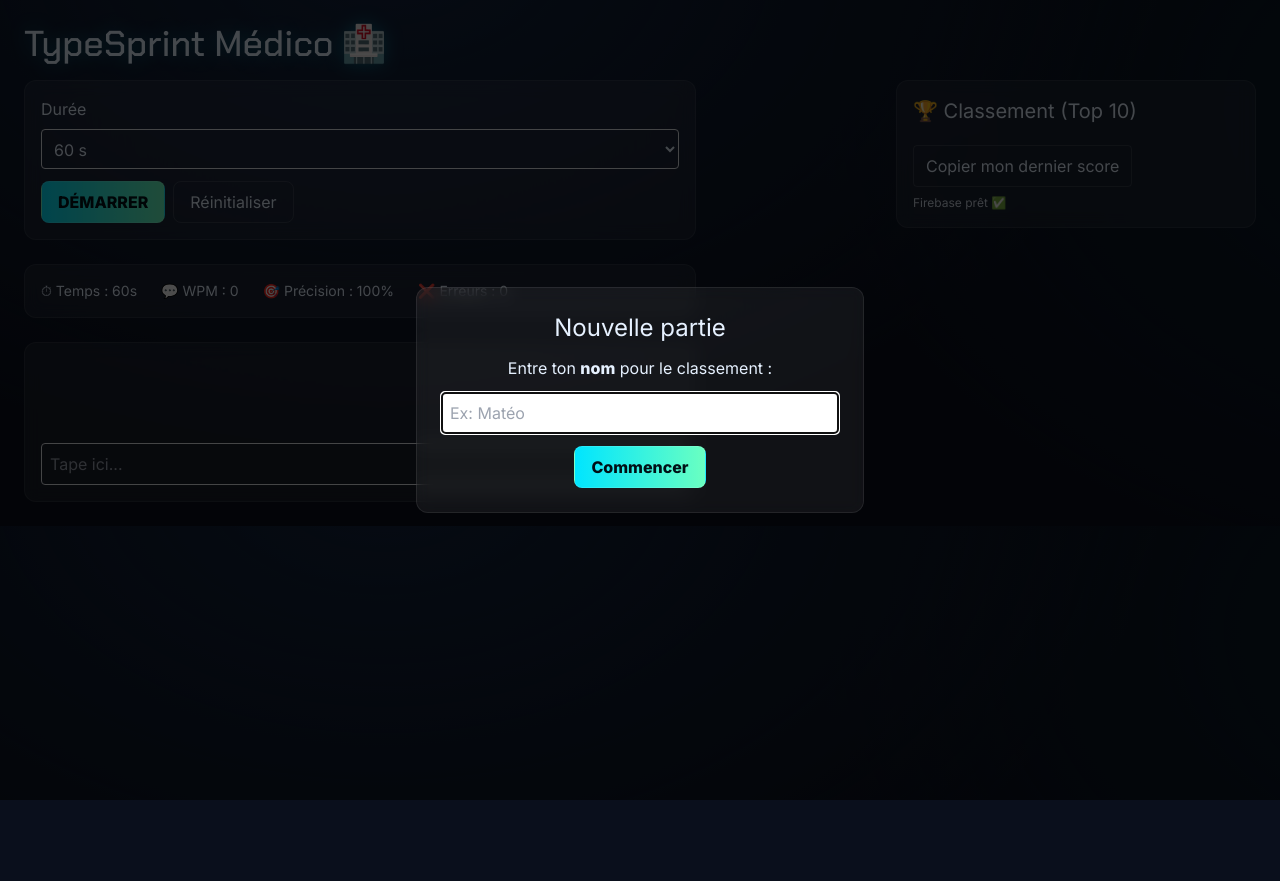
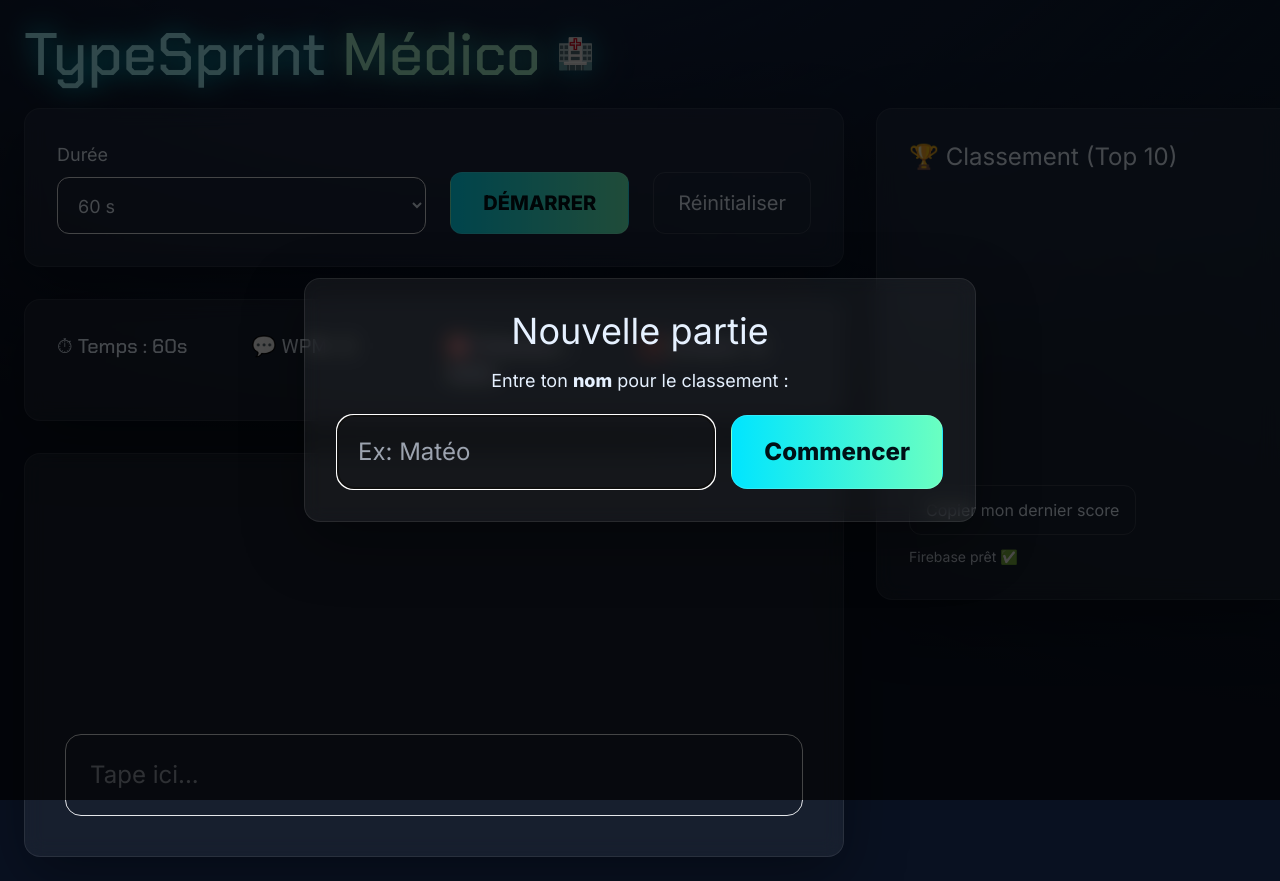
Before and after one commit to mateo18500/jeux, a plain HTML site: page index.html in a window 1280 px wide. Both pictures are taken after a click on the button "DÉMARRER". Before the commit the page ends 800 px from the top, so only its background shows below. Drawn offline with nearby package versions, Linux system fonts and the light colour scheme; no server answers.

Commit message:
Update index.html

```diff
--- a/index.html
+++ b/index.html
@@ -8,19 +8,19 @@
   <script src="https://cdn.tailwindcss.com"></script>
   <link href="https://fonts.googleapis.com/css2?family=Chakra+Petch:wght@500;700&family=Inter:wght@400;600;800&display=swap" rel="stylesheet">
   <style>
-    :root { --bg:#0a0f1c; --ink:#e6f1ff; --muted:#8ea2c6; --neon1:#00e5ff; --neon2:#6affc1; --danger:#ff5d7a; }
-    body { font-family:'Inter',system-ui; color:var(--ink); background: radial-gradient(1200px 800px at 30% -10%, #14243f, transparent 65%), radial-gradient(1200px 800px at 120% 20%, #0a1b2b, transparent 60%), var(--bg); overflow-x:hidden; }
-    .game-title{ font-family:'Chakra Petch',monospace; text-shadow:0 0 18px rgba(0,229,255,.35); }
-    .glass{ background: rgba(255,255,255,.06); border:1px solid rgba(255,255,255,.08); backdrop-filter: blur(8px); }
-    .btn{ border:1px solid rgba(255,255,255,.12); transition: transform .06s ease, box-shadow .15s ease; }
-    .btn:hover{ transform: translateY(-1px); box-shadow:0 6px 18px rgba(0,0,0,.35), 0 0 14px rgba(0,229,255,.25); }
+    :root { --bg:#091121; --ink:#e6f1ff; --muted:#8ea2c6; --neon1:#00e5ff; --neon2:#6affc1; --danger:#ff5d7a; }
+    body { font-family:'Inter',system-ui; color:var(--ink); background: radial-gradient(1600px 900px at 40% -20%, #162649 0%, transparent 70%), radial-gradient(1600px 900px at 120% 20%, #0b1d32 0%, transparent 65%), var(--bg); overflow-x:hidden; }
+    .game-title{ font-family:'Chakra Petch',monospace; text-shadow:0 0 24px rgba(0,229,255,.38), 0 0 50px rgba(106,255,193,.24); }
+    .glass{ background: rgba(255,255,255,.06); border:1px solid rgba(255,255,255,.08); backdrop-filter: blur(10px); box-shadow: 0 20px 60px rgba(0,0,0,.35); }
+    .btn{ border:1px solid rgba(255,255,255,.14); transition: transform .06s ease, box-shadow .15s ease; }
+    .btn:hover{ transform: translateY(-1px) scale(1.01); box-shadow:0 10px 28px rgba(0,0,0,.4), 0 0 18px rgba(0,229,255,.28); }
     .btn-primary{ background: linear-gradient(90deg,var(--neon1),var(--neon2)); color:#001016; font-weight:800; }
-    .neon{ text-shadow:0 0 10px var(--neon1),0 0 22px var(--neon2); }
     .target-char{ position:relative; }
-    .target-char::after{ content:""; position:absolute; left:0; right:0; bottom:-4px; height:4px; background:linear-gradient(90deg,var(--neon1),var(--neon2)); border-radius:9999px; animation:pulse 1.1s ease-in-out infinite; }
+    .target-char::after{ content:""; position:absolute; left:0; right:0; bottom:-6px; height:6px; background:linear-gradient(90deg,var(--neon1),var(--neon2)); border-radius:9999px; animation:pulse 1.1s ease-in-out infinite; }
     @keyframes pulse{ 0%{opacity:.35}50%{opacity:1}100%{opacity:.35} }
     .shake{ animation: shake .18s linear; }
-    @keyframes shake{ 0%{transform:translateX(0)}25%{transform:translateX(-4px)}50%{transform:translateX(4px)}75%{transform:translateX(-3px)}100%{transform:translateX(0)} }
+    @keyframes shake{ 0%{transform:translateX(0)}25%{transform:translateX(-6px)}50%{transform:translateX(6px)}75%{transform:translateX(-4px)}100%{transform:translateX(0)} }
+    .hud{ font-family:'Chakra Petch',monospace; }
   </style>
 
   <!-- Firebase v9 compat (fonctionne en local/file:// et sans ES Modules) -->
@@ -29,26 +29,37 @@
   <script src="https://www.gstatic.com/firebasejs/9.22.2/firebase-auth-compat.js"></script>
 </head>
 <body class="p-6">
-  <h1 class="game-title text-4xl mb-4 flex items-center gap-2">TypeSprint Médico <span class="text-cyan-300">🏥</span></h1>
+  <!-- Header géant -->
+  <header class="max-w-[1600px] mx-auto mb-6">
+    <h1 class="game-title text-5xl md:text-6xl flex items-center gap-4">
+      <span class="text-cyan-200 drop-shadow-[0_0_12px_rgba(0,229,255,0.45)]">TypeSprint</span>
+      <span class="text-emerald-200 drop-shadow-[0_0_12px_rgba(106,255,193,0.35)]">Médico</span>
+      <span class="text-3xl">🏥</span>
+    </h1>
+  </header>
 
-  <div class="grid gap-6 lg:grid-cols-[1fr,360px]">
-    <!-- Colonne principale -->
-    <main class="space-y-6">
-      <section class="glass p-4 rounded-xl max-w-2xl">
-        <label class="block mb-2">Durée</label>
-        <select id="duration" class="bg-transparent border p-2 rounded w-full mb-3">
-          <option value="30">30 s</option>
-          <option value="60" selected>60 s</option>
-          <option value="120">120 s</option>
-        </select>
-        <div class="flex gap-2">
-          <button id="startBtn" class="btn btn-primary px-4 py-2 rounded-lg">DÉMARRER</button>
-          <button id="resetBtn" class="btn px-4 py-2 rounded-lg">Réinitialiser</button>
+  <div class="max-w-[1600px] mx-auto grid gap-8 xl:grid-cols-[minmax(820px,1fr)_420px] items-start">
+    <!-- Colonne principale agrandie -->
+    <main class="space-y-8 justify-self-center w-full">
+      <!-- Paramètres -->
+      <section class="glass p-6 md:p-8 rounded-2xl w-full">
+        <div class="grid md:grid-cols-[1fr_auto_auto] gap-6 items-end">
+          <div>
+            <label class="block mb-2 text-lg">Durée</label>
+            <select id="duration" class="bg-transparent border p-4 rounded-xl w-full text-lg">
+              <option value="30">30 s</option>
+              <option value="60" selected>60 s</option>
+              <option value="120">120 s</option>
+            </select>
+          </div>
+          <button id="startBtn" class="btn btn-primary px-8 py-4 rounded-xl text-xl">DÉMARRER</button>
+          <button id="resetBtn" class="btn px-6 py-4 rounded-xl text-xl">Réinitialiser</button>
         </div>
       </section>
 
-      <section class="glass p-4 rounded-xl max-w-2xl">
-        <div class="flex flex-wrap gap-6 text-sm">
+      <!-- HUD -->
+      <section class="glass p-6 md:p-8 rounded-2xl w-full">
+        <div class="grid grid-cols-2 md:grid-cols-4 gap-6 hud text-xl">
           <div>⏱ Temps : <span id="time">60</span>s</div>
           <div>💬 WPM : <span id="wpm">0</span></div>
           <div>🎯 Précision : <span id="acc">100%</span></div>
@@ -56,40 +67,42 @@
         </div>
       </section>
 
-      <section class="glass p-4 rounded-xl max-w-2xl">
-        <p id="textZone" class="text-lg leading-relaxed min-h-[72px]"></p>
-        <input id="typing" type="text" placeholder="Tape ici..." class="mt-3 w-full p-2 bg-transparent border rounded" disabled>
+      <!-- Zone de jeu XXL -->
+      <section class="glass p-6 md:p-10 rounded-2xl w-full">
+        <p id="textZone" class="text-2xl md:text-3xl leading-relaxed min-h-[160px] md:min-h-[220px]"></p>
+        <input id="typing" type="text" placeholder="Tape ici..." class="mt-5 w-full p-5 md:p-6 text-xl md:text-2xl bg-transparent border rounded-2xl" disabled>
       </section>
     </main>
 
-    <!-- Sidebar classement -->
-    <aside class="glass p-4 rounded-xl h-fit">
-      <h2 class="text-xl mb-2">🏆 Classement (Top 10)</h2>
-      <ol id="leaderboard" class="text-sm space-y-1"></ol>
-      <button id="copyScore" class="btn mt-3 px-3 py-2 rounded">Copier mon dernier score</button>
-      <div id="status" class="text-xs text-slate-300 mt-2"></div>
+    <!-- Sidebar classement compacte -->
+    <aside class="glass p-6 md:p-8 rounded-2xl h-fit sticky top-6 w-full">
+      <h2 class="text-2xl mb-4">🏆 Classement (Top 10)</h2>
+      <ol id="leaderboard" class="text-base md:text-lg space-y-2 min-h-[280px]"></ol>
+      <button id="copyScore" class="btn mt-4 px-4 py-3 rounded-xl text-base">Copier mon dernier score</button>
+      <div id="status" class="text-sm text-slate-300 mt-3"></div>
     </aside>
   </div>
 
-  <!-- Modal nom joueur -->
-  <div id="nameModal" class="fixed inset-0 bg-black/70 hidden items-center justify-center">
-    <div class="glass p-6 rounded-xl text-center w-full max-w-md">
-      <h2 class="text-2xl mb-3">Nouvelle partie</h2>
-      <p class="mb-3">Entre ton <b>nom</b> pour le classement :</p>
-      <input id="playerName" type="text" class="p-2 w-full border rounded mb-3" placeholder="Ex: Matéo" />
-      <button id="saveName" class="btn btn-primary px-4 py-2 rounded-lg">Commencer</button>
-      <p id="nameError" class="text-[var(--danger)] text-sm mt-2 hidden">Le nom est obligatoire.</p>
+  <!-- Modal nom joueur (xl) -->
+  <div id="nameModal" class="fixed inset-0 bg-black/70 hidden items-center justify-center p-6">
+    <div class="glass p-8 rounded-2xl text-center w-full max-w-2xl">
+      <h2 class="text-3xl md:text-4xl mb-4">Nouvelle partie</h2>
+      <p class="mb-5 text-lg">Entre ton <b>nom</b> pour le classement :</p>
+      <div class="grid grid-cols-1 md:grid-cols-[1fr_auto] gap-4">
+        <input id="playerName" type="text" class="p-5 text-2xl w-full bg-transparent border rounded-2xl" placeholder="Ex: Matéo" />
+        <button id="saveName" class="btn btn-primary px-8 py-5 rounded-2xl text-2xl">Commencer</button>
+      </div>
+      <p id="nameError" class="text-[var(--danger)] text-lg mt-3 hidden">Le nom est obligatoire.</p>
     </div>
   </div>
 
   <script>
-    // ------ Firebase init (compat, stable en local) ------
+    // ------ Firebase init (compat) ------
     const firebaseConfig = {
       apiKey: "AIzaSyBDdqP2oe9pIqqwNLwHTotEgje8pkr09Xk",
       authDomain: "jeux-1f6e3.firebaseapp.com",
       databaseURL: "https://jeux-1f6e3-default-rtdb.firebaseio.com",
       projectId: "jeux-1f6e3",
-      // storageBucket peut rester optionnel ici; si tu veux, mets le bucket sans https:
       storageBucket: "jeux-1f6e3.appspot.com",
       messagingSenderId: "877311925161",
       appId: "1:877311925161:web:dd03142f7b0b19fbca02b8",
@@ -153,10 +166,8 @@
       const wpm = Math.round((typed/5)/minutes);
       const acc = Math.round(typed / Math.max(1, (typed+errors)) * 100);
       wpmEl.textContent = wpm; accEl.textContent = acc + '%';
-      // Enregistrer en base
       const payload = { name: playerName || 'Anonyme', wpm, acc, errors, date: Date.now() };
       db.ref('typing-scores').push(payload).then(()=> loadScores());
-      // Sauvegarde locale pour partage
       localStorage.setItem('lastScore', JSON.stringify(payload));
     }
 
@@ -166,7 +177,6 @@
       if(ch === text[index]){ index++; typed++; renderText(); }
       else { errors++; textZone.classList.add('shake'); setTimeout(()=> textZone.classList.remove('shake'), 160); }
       if(index>=text.length) finish();
-      // live stats
       const elapsed = Math.max(1,(performance.now()-startedAt)/1000); const wpm = Math.round((typed/5)/(elapsed/60)); const acc = Math.round(typed/Math.max(1,typed+errors)*100);
       wpmEl.textContent = wpm; accEl.textContent = acc + '%'; errsEl.textContent = errors;
     }
@@ -174,29 +184,20 @@
     async function loadScores(){
       const snap = await db.ref('typing-scores').orderByChild('wpm').limitToLast(10).get();
       leaderboard.innerHTML='';
-      if(!snap.exists()) { leaderboard.innerHTML = '<li class="text-slate-400">Aucun score pour le moment.</li>'; return; }
+      if(!snap.exists()) { leaderboard.innerHTML = '<li class="text-slate-300">Aucun score pour le moment.</li>'; return; }
       const arr=[]; snap.forEach(s=>arr.push(s.val()));
       arr.sort((a,b)=> b.wpm - a.wpm || b.acc - a.acc || a.errors - b.errors);
-      arr.forEach((s,i)=>{ const name = (s.name||'Anonyme').toString().slice(0,24); const line = `${i+1}. ${name} — ${s.wpm} WPM (${s.acc}%)`; const li=document.createElement('li'); li.textContent=line; leaderboard.appendChild(li); });
+      arr.forEach((s,i)=>{ const name = (s.name||'Anonyme').toString().slice(0,28); const li=document.createElement('li'); li.className='flex justify-between'; li.innerHTML=`<span>${i+1}. ${name}</span><span>${s.wpm} WPM <span class='text-slate-400'>(${s.acc}%)</span></span>`; leaderboard.appendChild(li); });
     }
 
-    // --- Events ---
-    startBtn.addEventListener('click', ()=>{ openModal(); });
+    // Events
+    startBtn.addEventListener('click', openModal);
     saveName.addEventListener('click', ()=>{ const n = playerNameInput.value.trim(); if(!n){ nameError.classList.remove('hidden'); return; } nameError.classList.add('hidden'); playerName=n; localStorage.setItem('playerName', n); closeModal(); startGame(); });
     playerNameInput.addEventListener('keydown', (e)=>{ if(e.key==='Enter') saveName.click(); });
+    resetBtn.addEventListener('click', ()=> location.reload());
+    typing.addEventListener('input', handleInput);
+    copyScore.addEventListener('click', ()=>{ const raw = localStorage.getItem('lastScore'); const txt = raw? (()=>{const s=JSON.parse(raw); return `Score — ${s.name} • ${s.wpm} WPM • ${s.acc}% • erreurs ${s.errors}`})() : 'Pas de score encore.'; navigator.clipboard.writeText(txt); });
 
-    resetBtn.addEventListener('click', ()=>{ location.reload(); });
-    typing.addEventListener('input', handleInput);
-
-    copyScore.addEventListener('click', ()=>{
-      const raw = localStorage.getItem('lastScore');
-      if(!raw){ navigator.clipboard.writeText('Pas de score encore.'); return; }
-      const s = JSON.parse(raw);
-      const txt = `Score — ${s.name} • ${s.wpm} WPM • ${s.acc}% • erreurs ${s.errors}`;
-      navigator.clipboard.writeText(txt);
-    });
-
-    // Auto-load leaderboard
     loadScores();
   </script>
 </body>
```
